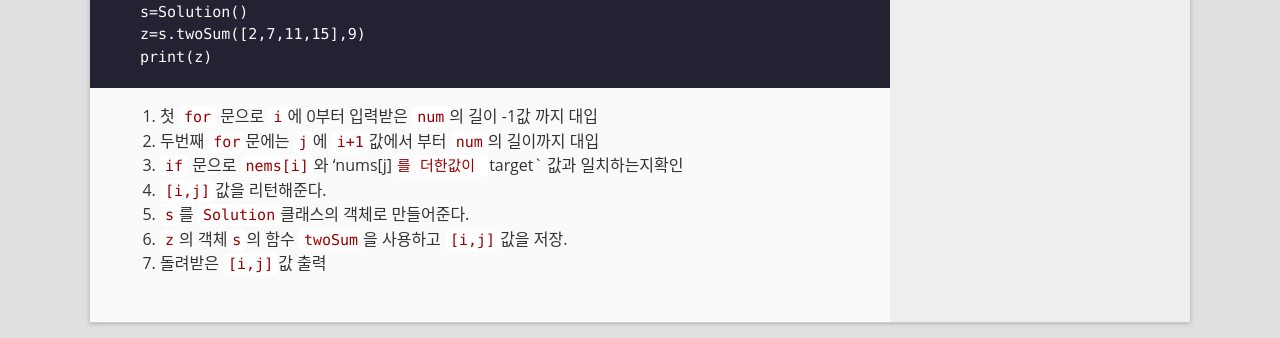
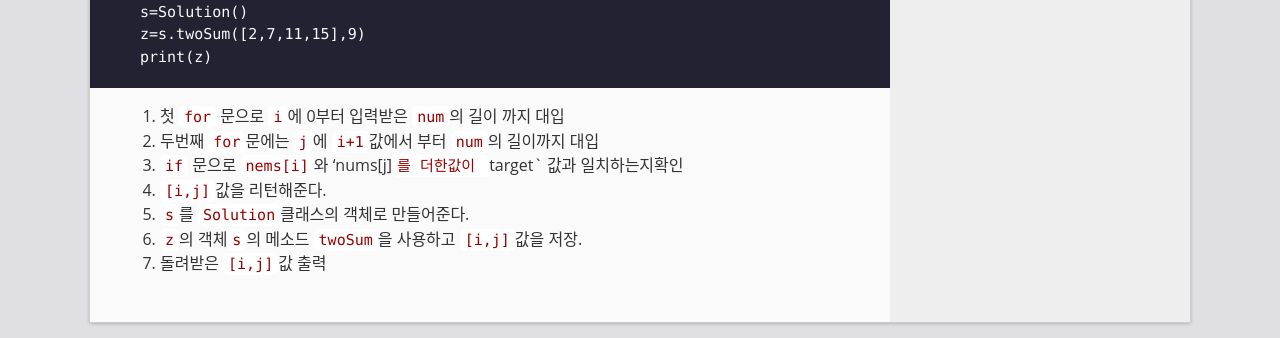
Before and after one commit to bh6366632/bh6366632.github.com, a Jekyll site: the page built from _posts/2024-04-09-twosum.md, in a window 1280 px wide. Shown: the part 902-1240 px from the top of the page. Built offline with Jekyll 4.4.1, drawn with Linux system fonts in a browser that asks for light colours.

Commit message:
Update 2024-04-09-twosum.md

````diff
--- a/_posts/2024-04-09-twosum.md
+++ b/_posts/2024-04-09-twosum.md
@@ -37,10 +37,10 @@ s=Solution()
 z=s.twoSum([2,7,11,15],9)
 print(z)
 ```
-1. 첫 `for` 문으로 `i`에 0부터 입력받은 `num`의 길이 -1값 까지 대입
+1. 첫 `for` 문으로 `i`에 0부터 입력받은 `num`의 길이 까지 대입
 2. 두번째 `for`문에는 `j`에 `i+1`값에서 부터 `num`의 길이까지 대입
 3. `if` 문으로 `nems[i]`와 'nums[j]`를 더한값이 `target` 값과 일치하는지확인
 4.  `[i,j]`값을 리턴해준다.
 5.  `s`를 `Solution`클래스의 객체로 만들어준다.
-6.  `z`의 객체`s`의 함수 `twoSum`을 사용하고 `[i,j]`값을 저장.
+6.  `z`의 객체`s`의 메소드 `twoSum`을 사용하고 `[i,j]`값을 저장.
 7.  돌려받은 `[i,j]`값 출력
````
